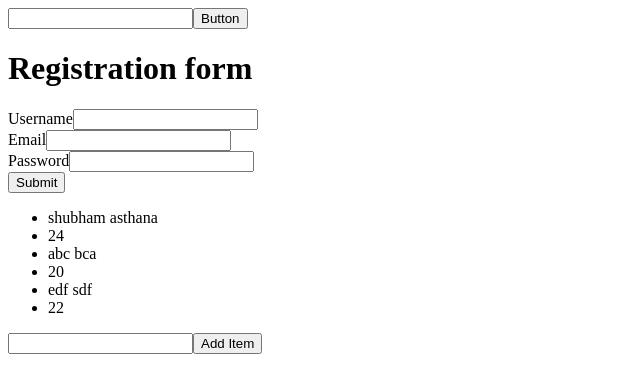
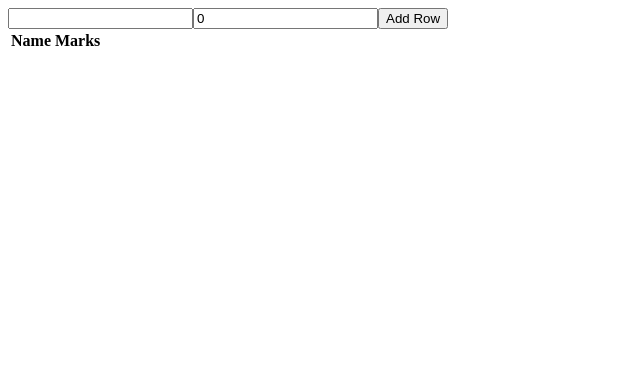
Before and after one commit to shubhamasthana56/november-19-react, a React (Create React App) app: page / in a window 1280 px wide. Shown: the top 392 px of the page, without its empty margins (0-640 px from the left). Built offline with nearby package versions, Linux system fonts and the light colour scheme.

Commit message:
practise problems and conditional rendering

```diff
--- a/src/component/app.jsx
+++ b/src/component/app.jsx
@@ -5,6 +5,7 @@ import Event from "./event/event";
 import Form from "./form/form";
 import Iteration from "./iteration/iteration";
 import IterationPractise from "./iteration/practiseProblem";
+import IterationPractise2 from "./iteration/PracriseProblem-2";
 const App = ()=> {
     return (
         <div>
@@ -12,10 +13,11 @@ const App = ()=> {
             <Hello/> */}
             {/* <Home/> */}
             {/* <Calculator/> */}
-            <Event/>
+            {/* <Event/>
             <Form/>
             <Iteration/>
-            <IterationPractise/>
+            <IterationPractise/> */}
+            <IterationPractise2/>
         </div>
     )
 }
--- /dev/null
+++ b/src/component/iteration/PracriseProblem-2.jsx
@@ -0,0 +1,48 @@
+import { useState } from "react";
+
+const IterationPractise2 = ()=> {
+    const [name, setName] = useState("");
+    const [marks, setMarks] = useState(0);
+    const [tableData, setTableData] = useState([]);
+    const handleAdd = ()=> {
+        setTableData([...tableData, {name: name, marks: marks, id: ""}])
+    }
+    const handleDelete = (deleteValue)=> {
+        //filter it out
+        const newTableData = tableData.filter((data)=> {
+            return data.name !== deleteValue.name
+        });
+        setTableData(newTableData);
+    }
+    return (
+        <div>
+            <input value={name} onChange={(e)=> {setName(e.target.value)}}  />
+            <input value={marks} onChange={(e)=> {setMarks(e.target.value)}}/>
+            <button onClick={handleAdd}>Add Row</button>
+            <table>
+
+                   <thead>
+                       <tr>
+                           <th>Name</th>
+                           <th>Marks</th>
+                           <th></th>
+                       </tr>
+                   </thead>
+                   <tbody>
+                       {tableData.map((tableVal, index)=> {
+                           return (
+                                <tr key={index}>
+                                    <td>{tableVal.name}</td>
+                                    <td>{tableVal.marks}</td>
+                                    <button onClick={()=> {handleDelete(tableVal)}}>delete</button>
+                                </tr>
+                           )
+
+                       })}
+                   </tbody>
+
+            </table>
+        </div>
+    )
+}
+export default IterationPractise2;
--- /dev/null
+++ b/src/component/iteration/practise.css
@@ -0,0 +1,6 @@
+.veg {
+    color: green;
+}
+.nonveg {
+    color: red;
+}
--- a/src/component/iteration/practiseProblem.jsx
+++ b/src/component/iteration/practiseProblem.jsx
@@ -1,21 +1,42 @@
 import { useState } from "react"
+import "./practise.css";
 
 const IterationPractise = ()=> {
     const [item, setItem] = useState("");
+    const [category, setCategory] = useState("");
+    const [age, setAge] = useState(0);
     const [userList, setUserList] = useState([]);
+
     const handleItemAdd = ()=> {
-        setUserList([...userList,{name: item}]);
+        if(age > 18) {
+            setUserList([...userList,{name: item, age: age, category: category}]);
+        }
+
         setItem("");
+        setAge(0);
+        setCategory("");
 
     }
     return (
         <div>
+            {(age !==0 && age < 18) ? <div>You Are minor</div> : null}
             <input onChange={(event)=> {setItem(event.target.value)}} value={item} />
+            <input type="number" onChange={(event)=> {setAge(parseInt(event.target.value))}} value={age} />
+            <select onChange={(event)=> {setCategory(event.target.value)}} value={category}>
+                <option>Choose Your Category</option>
+                <option value="veg">Veg</option>
+                <option value="nonveg">Non-Veg</option>
+            </select>
             <button onClick={handleItemAdd}>Add Item</button>
             <ul>
                 {userList.map((user, index)=> {
                     return (
-                        <li key={index}>{user.name}</li>
+                        <div key={index}>
+                            <li>{user.name}</li>
+                        <li >{user.age}</li>
+                        <li className={(user.category==="veg") ? "veg": "nonveg"}>{user.category}</li>
+                        </div>
+
                     )
                 })}
             </ul>
```
